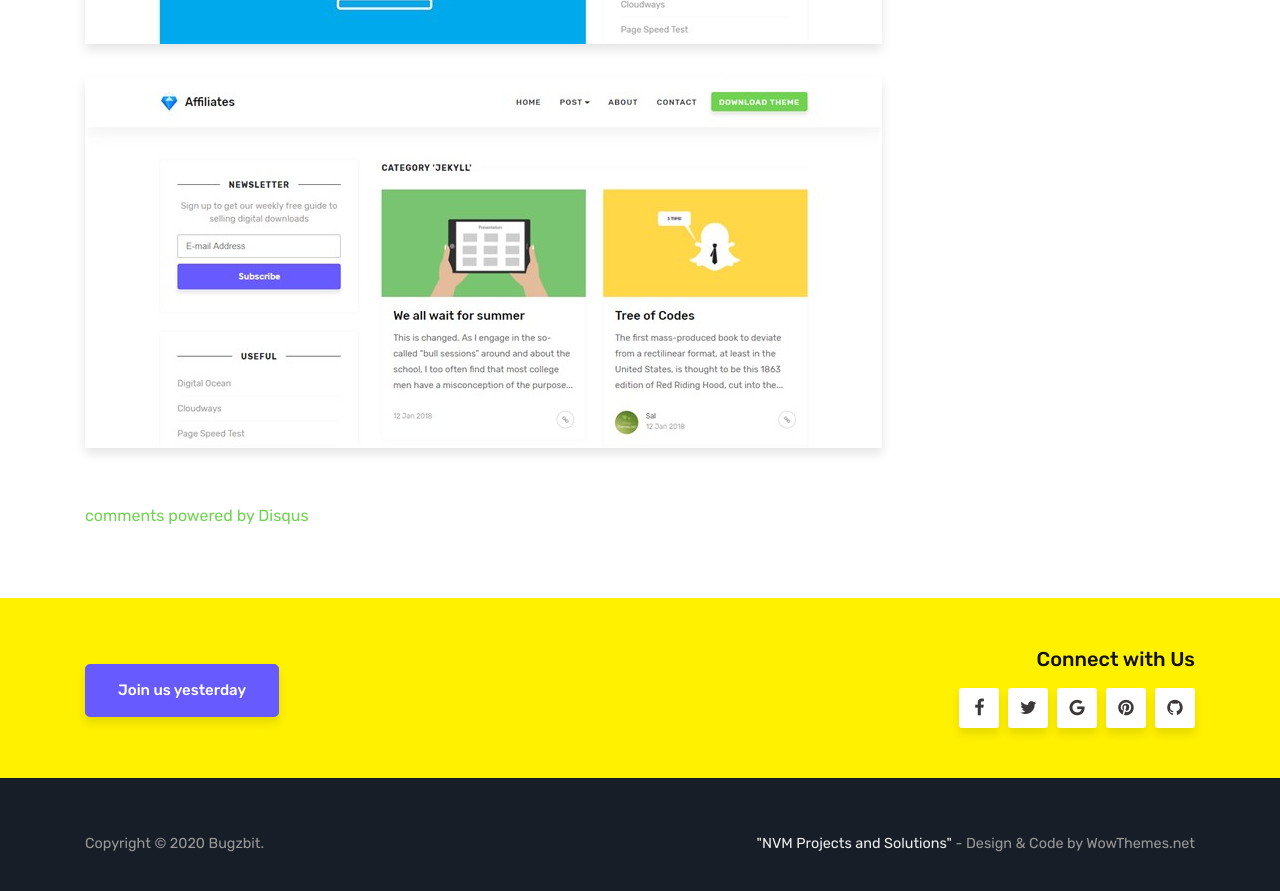
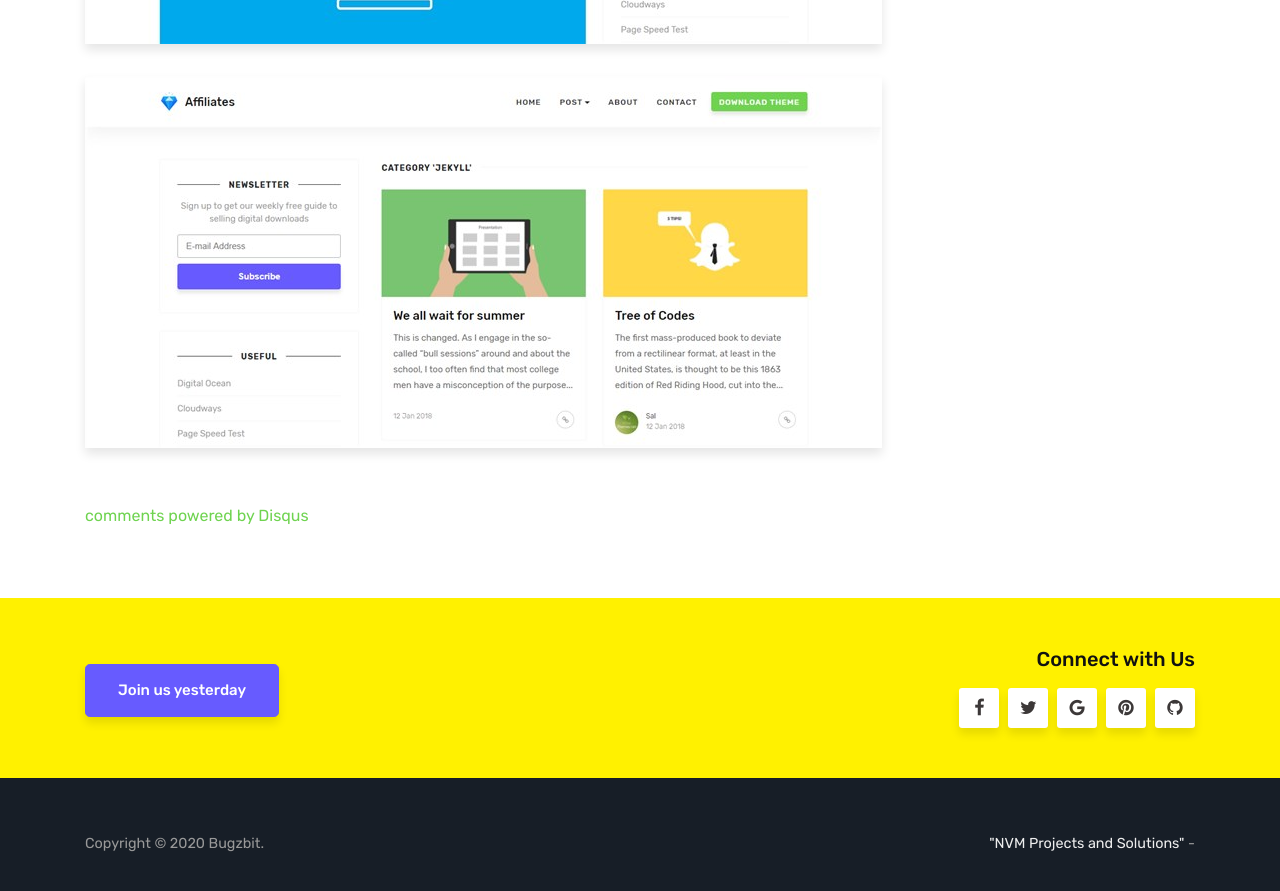
Before and after one commit to bugzbit/bugzbit.github.io, a Jekyll site: the page built from about.md, in a window 1280 px wide and 900 px high, scrolled down 2990 px. Shown: the top 891 px of the window. Built offline with Jekyll 4.4.1, drawn with Linux system fonts in a browser that asks for light colours; comment, search, counter and statistics services are not loaded.

Commit message:
Updated '_layouts/default.html' via CloudCannon

```diff
--- a/_layouts/default.html
+++ b/_layouts/default.html
@@ -201,7 +201,7 @@
                 </p>
                 <p class="pull-right">
                 <!-- Please, leave credit to author unless you own a commercial license: https://www.wowthemes.net/freebies-license/ -->
-                <a target="_blank" href="https://nvmpro.online">"NVM Projects and Solutions"</a> - Design & Code by WowThemes.net
+                <a target="_blank" href="https://nvmpro.online">"NVM Projects and Solutions"</a> -
                 </p>
                 <div class="clearfix"></div>
             </div>
```
